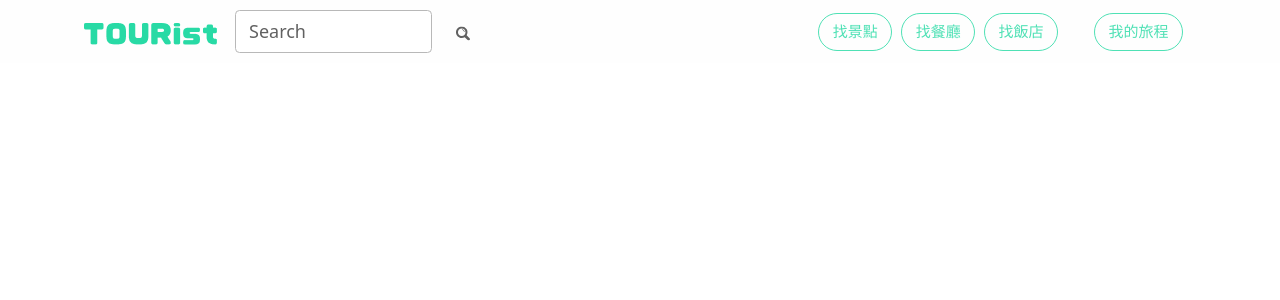
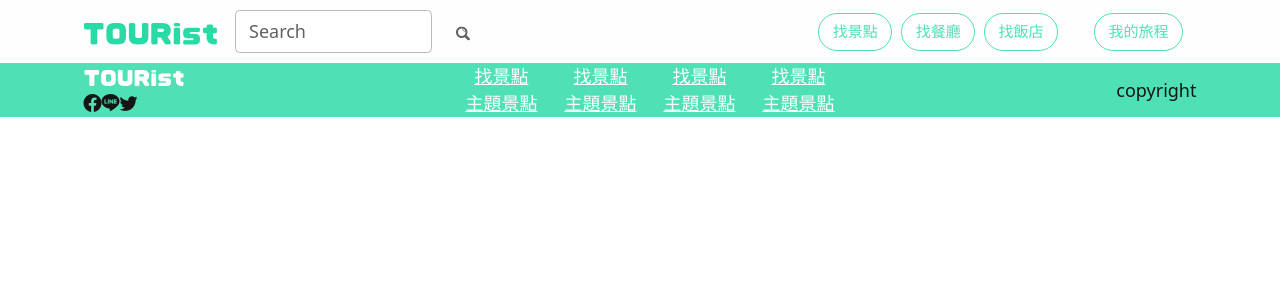
Before and after one commit to ken888686/travel, a Vue app: page / in a window 1280 px wide. Shown: the top 300 px of the page. Built offline with nearby package versions, Linux system fonts and the light colour scheme.

Commit message:
add Footer

```diff
--- a/package.json
+++ b/package.json
@@ -20,6 +20,7 @@
   "dependencies": {
     "@popperjs/core": "^2.10.2",
     "bootstrap": "^5.1.3",
+    "bootstrap-icons": "^1.7.1",
     "core-js": "^3.6.5",
     "vue": "^3.0.0",
     "vue-router": "^4.0.0-0"
--- /dev/null
+++ b/src/components/Footer.vue
@@ -0,0 +1,34 @@
+<template>
+  <footer class="bg-primary">
+    <div class="container text-center d-flex justify-content-between align-items-center">
+      <div class="brand">
+        <img src="@/assets/logo-light.png" alt="logo" />
+        <div class="d-flex">
+          <i class="bi bi-facebook"></i>
+          <i class="bi bi-line"></i>
+          <i class="bi bi-twitter"></i>
+        </div>
+      </div>
+      <ul class="row list-unstyled mb-0">
+        <li class="col d-flex flex-column">
+          <a href="#" class="link-light">找景點</a>
+          <a href="#" class="link-light">主題景點</a>
+        </li>
+        <li class="col d-flex flex-column">
+          <a href="#" class="link-light">找景點</a>
+          <a href="#" class="link-light">主題景點</a>
+        </li>
+        <li class="col d-flex flex-column">
+          <a href="#" class="link-light">找景點</a>
+          <a href="#" class="link-light">主題景點</a>
+        </li>
+        <li class="col d-flex flex-column">
+          <a href="#" class="link-light">找景點</a>
+          <a href="#" class="link-light">主題景點</a>
+        </li>
+      </ul>
+      <div class="copyright">copyright</div>
+    </div>
+  </footer>
+</template>
+<script></script>
--- a/src/main.js
+++ b/src/main.js
@@ -1,6 +1,9 @@
 import { createApp } from 'vue';
 import App from './App.vue';
 import router from './router';
+
+// Bootstrap Icons
+import 'bootstrap-icons/font/bootstrap-icons.css';
 
 // Bootstrap 5
 import '@/assets/scss/all.scss';
--- a/src/views/Home.vue
+++ b/src/views/Home.vue
@@ -1,14 +1,14 @@
 <template>
   <Header />
+  <Footer />
 </template>
 
 <script>
 import Header from '@/components/Header.vue';
+import Footer from '@/components/Footer.vue';
 
 export default {
   name: 'Home',
-  components: {
-    Header,
-  },
+  components: { Header, Footer },
 };
 </script>
```
Also changed, not shown: src/assets/logo-light.png (added), 1 other file (tests, documents, lock files or other folders).
